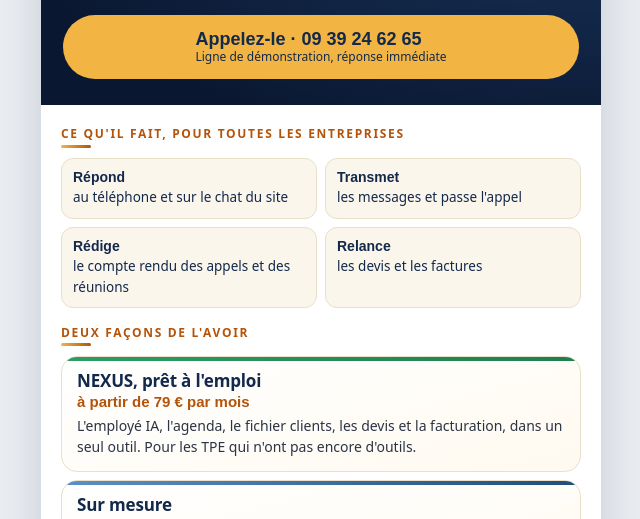
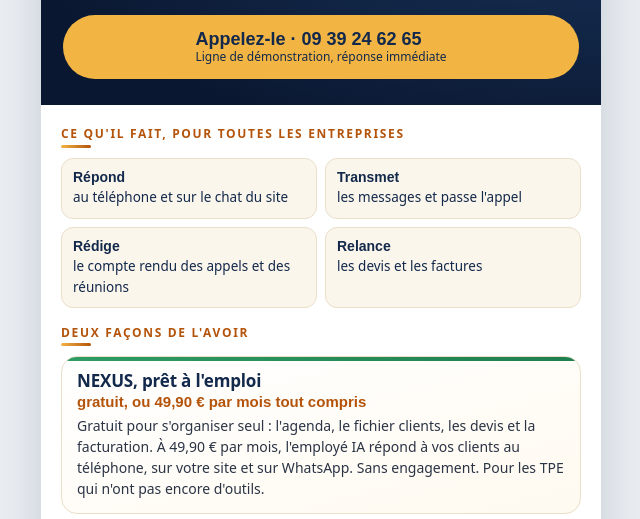
Before and after one commit to issouftoure58-design/flyer-nexus, a plain HTML site: page index.html in a window 1280 px wide. Shown: the part 213-732 px from the top of the page, without its empty margins (319-959 px from the left). Drawn offline with Linux system fonts and the light colour scheme.

Commit message:
Prix aligné sur l'offre du 24 nov. 2026 : gratuit, ou 49,90 € par mois tout compris (PDF régénéré)

```diff
--- a/index.html
+++ b/index.html
@@ -7,7 +7,7 @@
 <title>NEXUS · Issouf Touré</title>
 <!--
   Flyer digital (19 nov. 2026), pour la CCI Versailles-Yvelines du 20 nov. (cible : le conseiller numérique).
-  Aligné sur la vitrine et les décisions du jour : le téléphone en porte d'entrée, NEXUS à partir de 79 € par mois,
+  Aligné sur la vitrine et les décisions du jour : le téléphone en porte d'entrée, NEXUS gratuit pour s'organiser et 49,90 € par mois tout compris (offre du 24 nov.),
   sur-mesure sur devis, aucun client annoncé, aucune technologie nommée. Ouvert par le QR du carnet.
 -->
 <meta http-equiv="Content-Security-Policy" content="default-src 'none'; style-src 'unsafe-inline'; img-src 'self' data:; base-uri 'none'; form-action 'none'">
@@ -87,7 +87,7 @@
 
     <section>
       <h2>Deux façons de l'avoir</h2>
-      <div class="offre" style="--c1:#2E9C64;--c2:#1E7F4E"><h3>NEXUS, prêt à l'emploi</h3><div class="prix">à partir de 79 € par mois</div><p>L'employé IA, l'agenda, le fichier clients, les devis et la facturation, dans un seul outil. Pour les TPE qui n'ont pas encore d'outils.</p></div>
+      <div class="offre" style="--c1:#2E9C64;--c2:#1E7F4E"><h3>NEXUS, prêt à l'emploi</h3><div class="prix">gratuit, ou 49,90 € par mois tout compris</div><p>Gratuit pour s'organiser seul : l'agenda, le fichier clients, les devis et la facturation. À 49,90 € par mois, l'employé IA répond à vos clients au téléphone, sur votre site et sur WhatsApp. Sans engagement. Pour les TPE qui n'ont pas encore d'outils.</p></div>
       <div class="offre" style="--c1:#5b8fc9;--c2:#1F4E79"><h3>Sur mesure</h3><div class="prix">sur devis, après un cadrage</div><p>Vos logiciels restent en place : on les relie, on croise leurs informations au même endroit, on ajoute l'assistant, et chacun a son espace (direction, salariés, clients).</p></div>
     </section>
 
```
Also changed, not shown: 1 other file.
